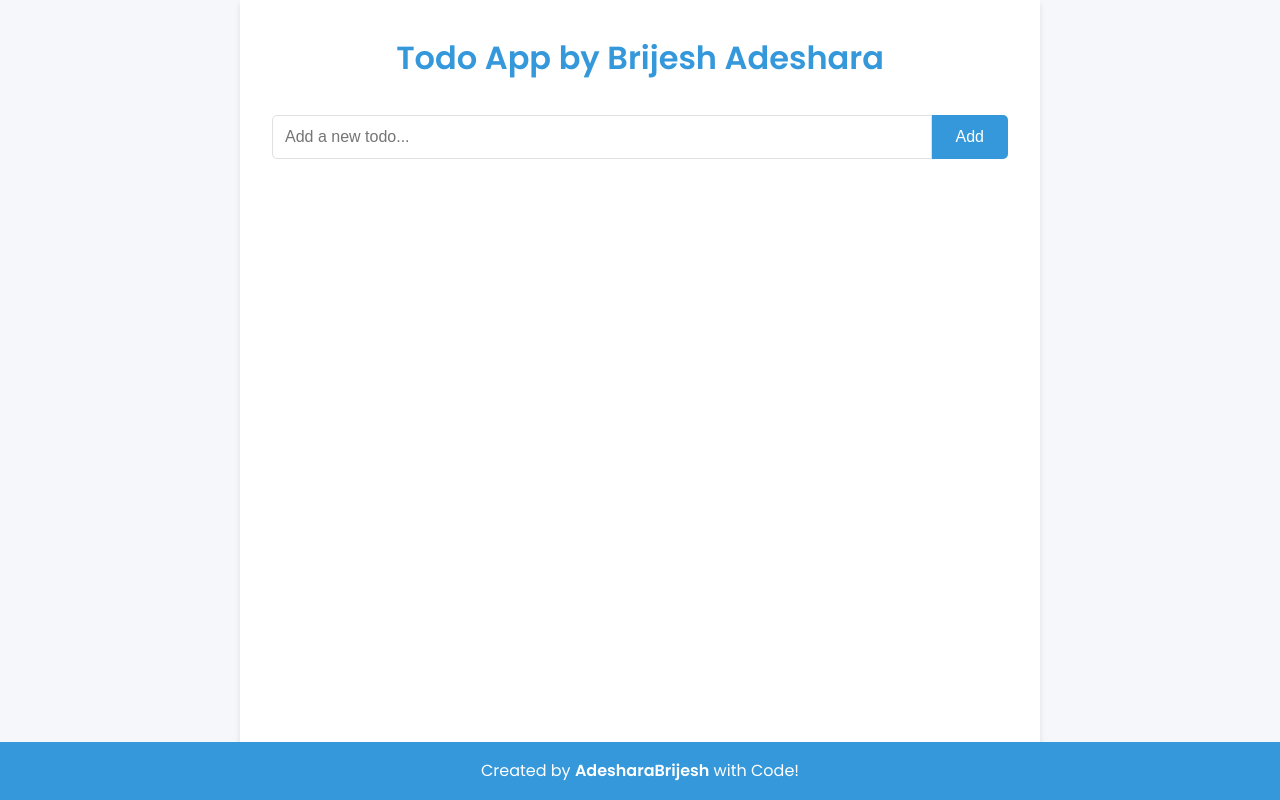
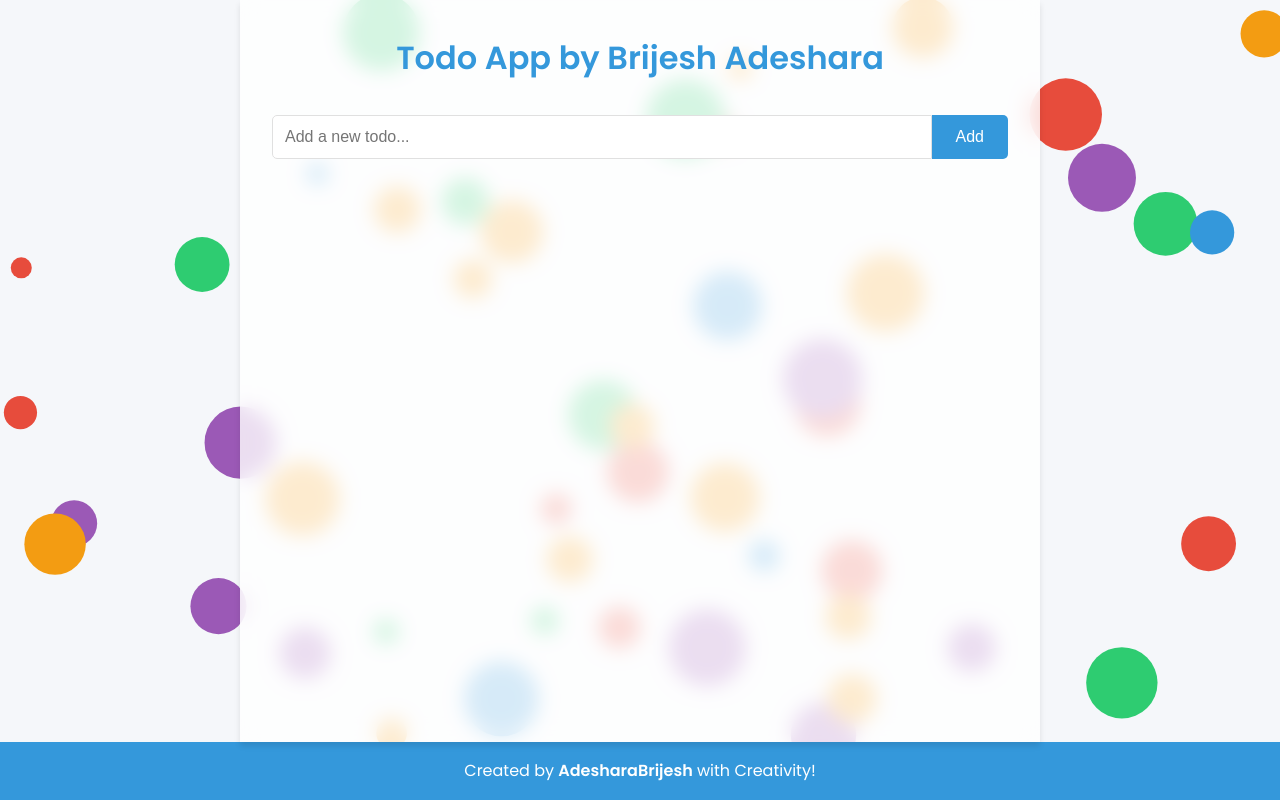
Before and after one commit to AdesharaBrijesh/ToDo_Flask, a Flask app: page / in a window 1280 px wide. Run offline with Flask 3, Linux system fonts and the light colour scheme; data that the repository does not hold is empty; some libraries are stand-ins or nearby versions.

Commit message:
Creative Background Added

```diff
--- a/static/css/styles.css
+++ b/static/css/styles.css
@@ -200,3 +200,18 @@ footer a {
 footer a:hover {
     opacity: 0.8;
 }
+
+/* for creative background */
+#background-canvas {
+    position: fixed;
+    top: 0;
+    left: 0;
+    width: 100%;
+    height: 100%;
+    z-index: -1;
+}
+
+.container {
+    background-color: rgba(255, 255, 255, 0.8);
+    backdrop-filter: blur(10px);
+}
--- /dev/null
+++ b/static/js/background.js
@@ -0,0 +1,73 @@
+document.addEventListener('DOMContentLoaded', function() {
+    const canvas = document.getElementById('background-canvas');
+    const ctx = canvas.getContext('2d');
+    let width = canvas.width = window.innerWidth;
+    let height = canvas.height = window.innerHeight;
+
+    const shapes = [];
+    const colors = ['#3498db', '#2ecc71', '#e74c3c', '#f39c12', '#9b59b6'];
+
+    class Shape {
+        constructor() {
+            this.x = Math.random() * width;
+            this.y = Math.random() * height;
+            this.size = Math.random() * 30 + 10;
+            this.color = colors[Math.floor(Math.random() * colors.length)];
+            this.speedX = Math.random() * 2 - 1;
+            this.speedY = Math.random() * 2 - 1;
+        }
+
+        update(mouseX, mouseY) {
+            this.x += this.speedX;
+            this.y += this.speedY;
+
+            // Boundary check
+            if (this.x < 0 || this.x > width) this.speedX *= -1;
+            if (this.y < 0 || this.y > height) this.speedY *= -1;
+
+            // Mouse interaction
+            const dx = mouseX - this.x;
+            const dy = mouseY - this.y;
+            const distance = Math.sqrt(dx * dx + dy * dy);
+            if (distance < 100) {
+                this.x -= dx * 0.05;
+                this.y -= dy * 0.05;
+            }
+        }
+
+        draw() {
+            ctx.beginPath();
+            ctx.arc(this.x, this.y, this.size, 0, Math.PI * 2);
+            ctx.fillStyle = this.color;
+            ctx.fill();
+        }
+    }
+
+    for (let i = 0; i < 50; i++) {
+        shapes.push(new Shape());
+    }
+
+    let mouseX = 0;
+    let mouseY = 0;
+
+    canvas.addEventListener('mousemove', (e) => {
+        mouseX = e.clientX;
+        mouseY = e.clientY;
+    });
+
+    function animate() {
+        ctx.clearRect(0, 0, width, height);
+        shapes.forEach(shape => {
+            shape.update(mouseX, mouseY);
+            shape.draw();
+        });
+        requestAnimationFrame(animate);
+    }
+
+    animate();
+
+    window.addEventListener('resize', () => {
+        width = canvas.width = window.innerWidth;
+        height = canvas.height = window.innerHeight;
+    });
+});
--- a/templates/index.html
+++ b/templates/index.html
@@ -3,13 +3,16 @@
 <head>
     <meta charset="UTF-8">
     <meta name="viewport" content="width=device-width, initial-scale=1.0">
-    <title>Modern Todo App</title>
+    <title>Todo App - Flask</title>
     <link rel="stylesheet" href="{{ url_for('static', filename='css/styles.css') }}">
     <script src="{{ url_for('static', filename='js/app.js') }}" defer></script>
+    <script src="{{ url_for('static', filename='js/background.js') }}" defer></script>
     <script src="https://cdnjs.cloudflare.com/ajax/libs/alpinejs/3.10.5/cdn.min.js" defer></script>
     <script src="https://cdnjs.cloudflare.com/ajax/libs/moment.js/2.29.4/moment.min.js"></script>
 </head>
 <body>
+    <canvas id="background-canvas"></canvas>
+
     <div class="container" x-data="todoApp()">
         <h1>Todo App by Brijesh Adeshara</h1>
         <form class="todo-form" @submit.prevent="addTodo">
@@ -47,7 +50,7 @@
     </div>
 
     <footer>
-        <p>Created by <a href="https://github.com/AdesharaBrijesh" target="_blank">AdesharaBrijesh</a> with Code!</p>
+        <p>Created by <a href="https://github.com/AdesharaBrijesh" target="_blank">AdesharaBrijesh</a> with Creativity!</p>
     </footer>
 </body>
 </html>
```
